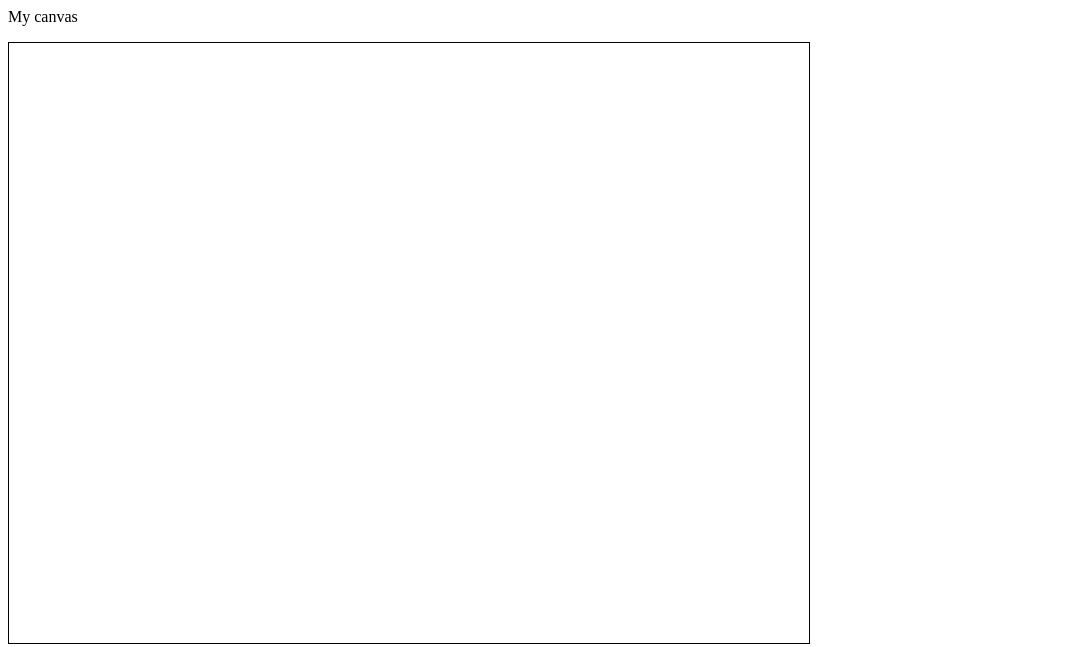
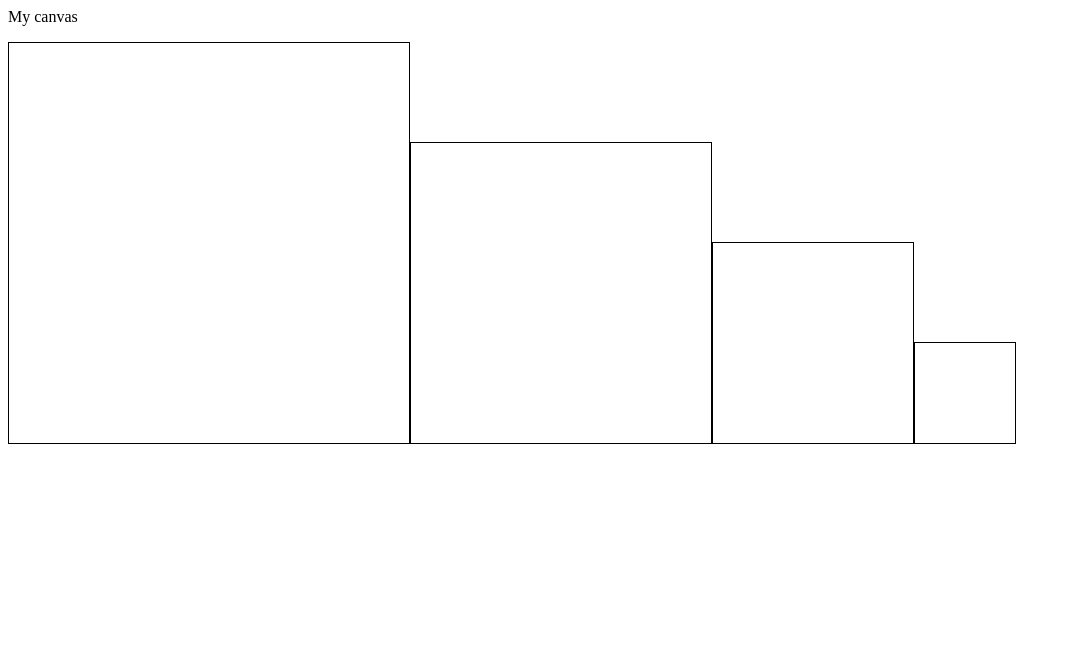
Before and after one commit to turtle-webcomponent/turtle, a plain HTML site: page index.html in a window 1280 px wide. Shown: the whole page, without its empty margins (0-1071 px from the left). Drawn offline with Linux system fonts and the light colour scheme.

Commit message:
Add width height and canvas style to turtle component

```diff
--- a/index.html
+++ b/index.html
@@ -5,7 +5,10 @@
   <body>
     <div>
       <p>My canvas</p>
-      <turtle-component id='turtle'></turtle-component>
+      <x-turtle id='turtle' width='400' height='400' canvas-style="border: solid 1px black"></x-turtle>
+      <x-turtle id='turtle1' width='300' height='300' canvas-style="border: solid 1px black"></x-turtle>
+      <x-turtle id='turtle2' width='200' height='200' canvas-style="border: solid 1px black"></x-turtle>
+      <x-turtle id='turtle3' width='100' height='100' canvas-style="border: solid 1px black"></x-turtle>
     </div>
   </body>
 </html>
--- a/turtle.js
+++ b/turtle.js
@@ -1,27 +1,22 @@
 class Turtle {
 
-  constructor() {
+  //Add turtle picture
+  constructor(canvas) {
     this.lastRender = 0
-    this.width = 800
-    this.height = 600
     this.position = new Point(0,0)
     this.color = 'black'
 
     this.distance = 0
     this.move = []
-    this.draw_moves = [{x:0, y:0, type: 'move'}]
+    this.draw_moves = []
     this.new_position = {x:0, y:0}
     this.angle = 0
     this.line_width = 2
     this.speed = 1
 
-    // Add canvas
-    this.canvas = document.createElement("canvas");
-    this.canvas.width = this.width
-    this.canvas.height = this.height
-    this.canvas.style = "border: solid 1px black"
+    // Make this private
+    this.canvas = canvas;
     this.context = this.canvas.getContext("2d")
-    document.body.appendChild(this.canvas)
 
     // binds
     this.turtle = this.turtle.bind(this)
@@ -149,8 +144,8 @@ class Turtle {
         this.context.rect(this.draw_moves[0].x, this.draw_moves[0].y, this.draw_moves[0].width, this.draw_moves[0].height);
       }
       else if(this.draw_moves[0].type === 'change_color') {
+        this.context.beginPath();
         this.context.strokeStyle = this.draw_moves[0].color;
-        this.context.beginPath();
       }
       this.context.stroke();
 
@@ -181,13 +176,84 @@ class Point {
 
 
 class TurtleComponent extends HTMLElement {
+  static get observedAttributes() {
+    return [ 'width', 'height' ];
+  }
+
   constructor() {
     super()
-    this.turtle = new Turtle();
+    this.canvas = document.createElement("canvas");
+    this.turtle = {}
+
+    this.initializeCanvas = this.initializeCanvas.bind(this)
+    this.initializeTurtle = this.initializeTurtle.bind(this)
+  }
+
+  get width() {
+    return this.getAttribute('width');
+  }
+
+  set width(value) {
+      this.setAttribute('width', value);
+  }
+
+  get height() {
+      return this.getAttribute('height');
+  }
+
+  set height(value) {
+      this.setAttribute('height', value);
+  }
+
+  get canvasStyle() {
+    return this.getAttribute('canvas-style');
+  }
+
+  set canvasStyle(value) {
+    this.setAttribute('canvas-style', value);
   }
 
   connectedCallback() {
+    if (!this.width) {
+        this.rating = 300;
+    }
+    if (!this.height) {
+        this.maxRating = 300;
+    }
+    if (!this.canvasStyle) {
+      this.maxRating = "border: solid 1px black";
+    }
+
+    this.initializeCanvas()
+    this.initializeTurtle()
+  }
+
+  initializeCanvas() {
+    this.canvas.width = this.width
+    this.canvas.height = this.height
+    this.canvas.style = this.canvasStyle
+    document.body.appendChild(this.canvas)
+  }
+
+  initializeTurtle() {
+    this.turtle = new Turtle(this.canvas);
     this.turtle.run();
+  }
+
+  attributeChangedCallback(name, oldVal, newVal) {
+    if (oldVal !== newVal) {
+      switch(name) {
+          case 'width':
+              this.width = newVal;
+              break;
+          case 'height':
+              this.height = newVal;
+              break;
+          case 'canvas-style':
+            this.canvasStyle = newVal
+            break;
+      }
+    }
   }
 
   getContext() {
@@ -195,4 +261,4 @@ class TurtleComponent extends HTMLElement {
   }
 }
 
-customElements.define('turtle-component', TurtleComponent);
+customElements.define('x-turtle', TurtleComponent);
```
